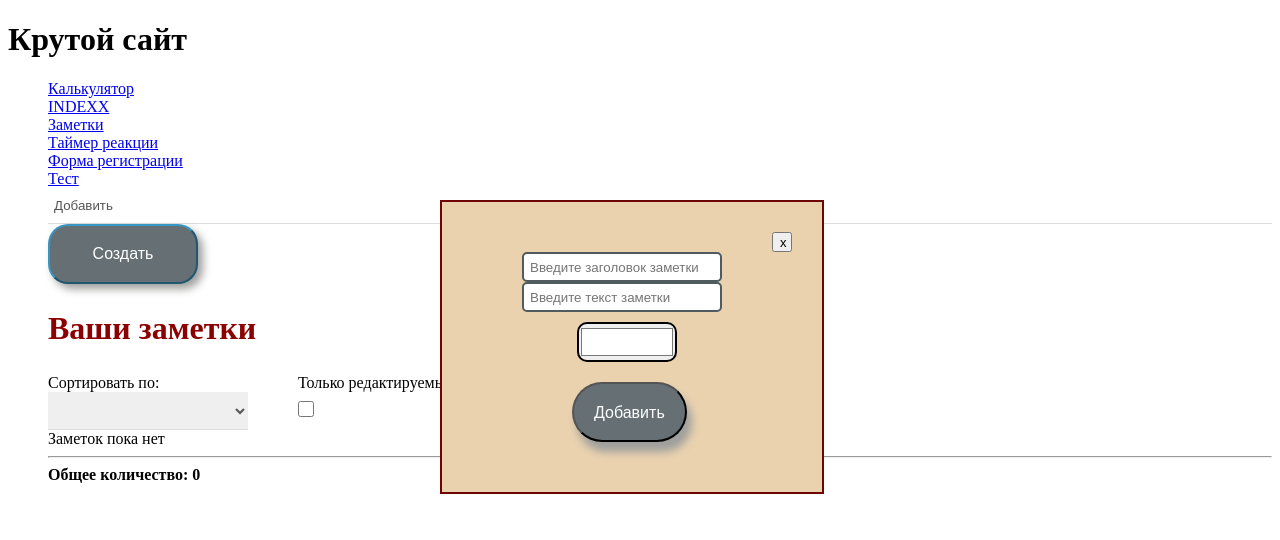
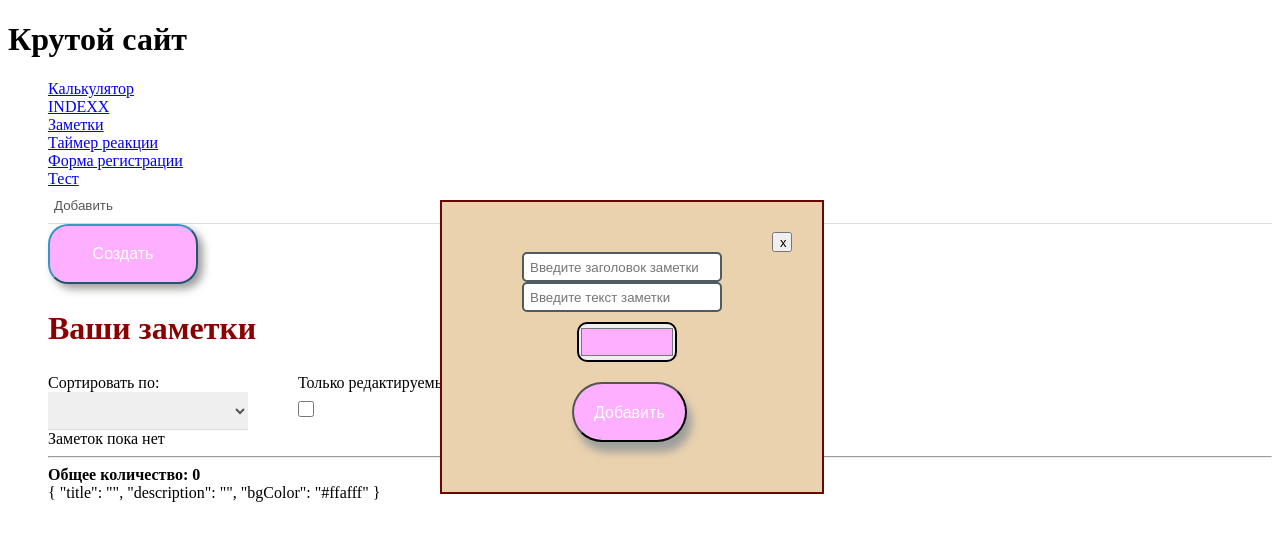
Before and after one commit to Respublicanec/nuxtproject, a Nuxt app: page /notes in a window 1280 px wide. Both pictures are taken after a click on the button "Создать". Shown: the top 540 px of the page. Built offline with nearby package versions, Linux system fonts and the light colour scheme.

Commit message:
add color Provide

```diff
--- a/components/BaseButton.vue
+++ b/components/BaseButton.vue
@@ -9,6 +9,7 @@
       padding: padding,
       width: width,
       borderColor: borderColor,
+      backgroundColor: defaultValue.bgColor,
     }"
   >
     <slot>{{ title }}</slot>
@@ -37,13 +38,14 @@ defineProps({
   },
 });
 
+const defaultValue = inject("defaultValue");
+
 const colorChangeButton = ref(false);
 </script>
 
 <style>
 .base-button {
   height: 60px;
-  background: #656f74;
   font-size: 16px;
   color: white;
 }
--- a/components/ModalEditCreateNote.vue
+++ b/components/ModalEditCreateNote.vue
@@ -30,7 +30,7 @@ const textNote = ref(props.textValue);
 
 const addNewNote = () => {
   emit("success", textNote.value);
-  textNote.value = { title: "", bgColor: "" };
+  textNote.value = { title: "", bgColor: "#ffafff" };
 };
 
 const titleText = computed(() => {
--- a/pages/notes.vue
+++ b/pages/notes.vue
@@ -70,6 +70,7 @@
     <hr />
     <strong>Общее количество: {{ noteCount }}</strong>
   </div>
+  {{ defaultValue }}
 </template>
 
 <script setup>
@@ -91,8 +92,10 @@ const saveNotes = () => {
 const defaultValue = ref({
   title: "",
   description: "",
-  bgColor: "#ffffff",
+  bgColor: "#ffafff",
 });
+
+provide("defaultValue", defaultValue);
 
 const editNoteIndex = ref(null);
 
@@ -121,7 +124,7 @@ const cancelModal = () => {
   editNoteIndex.value = null;
   defaultValue.value.title = "";
   defaultValue.value.description = "";
-  defaultValue.value.bgColor = "#ffffff";
+  defaultValue.value.bgColor = "#ffafff";
 };
 
 const handleNewNotes = (note) => {
@@ -144,7 +147,7 @@ const handleNewNotes = (note) => {
   editNoteIndex.value = null;
   defaultValue.value.title = "";
   defaultValue.value.description = "";
-  defaultValue.value.bgColor = "#ffffff";
+  defaultValue.value.bgColor = "#ffafff";
 
   saveNotes();
 };
```
